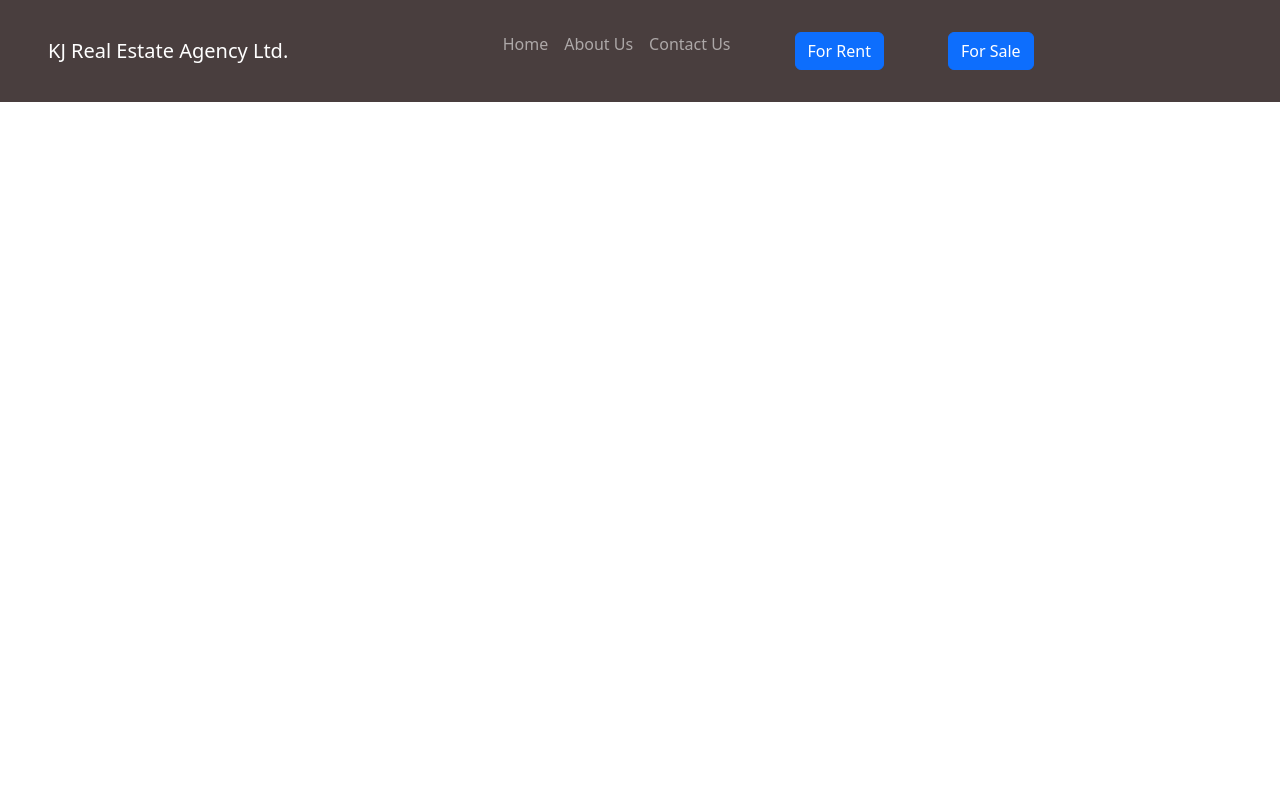
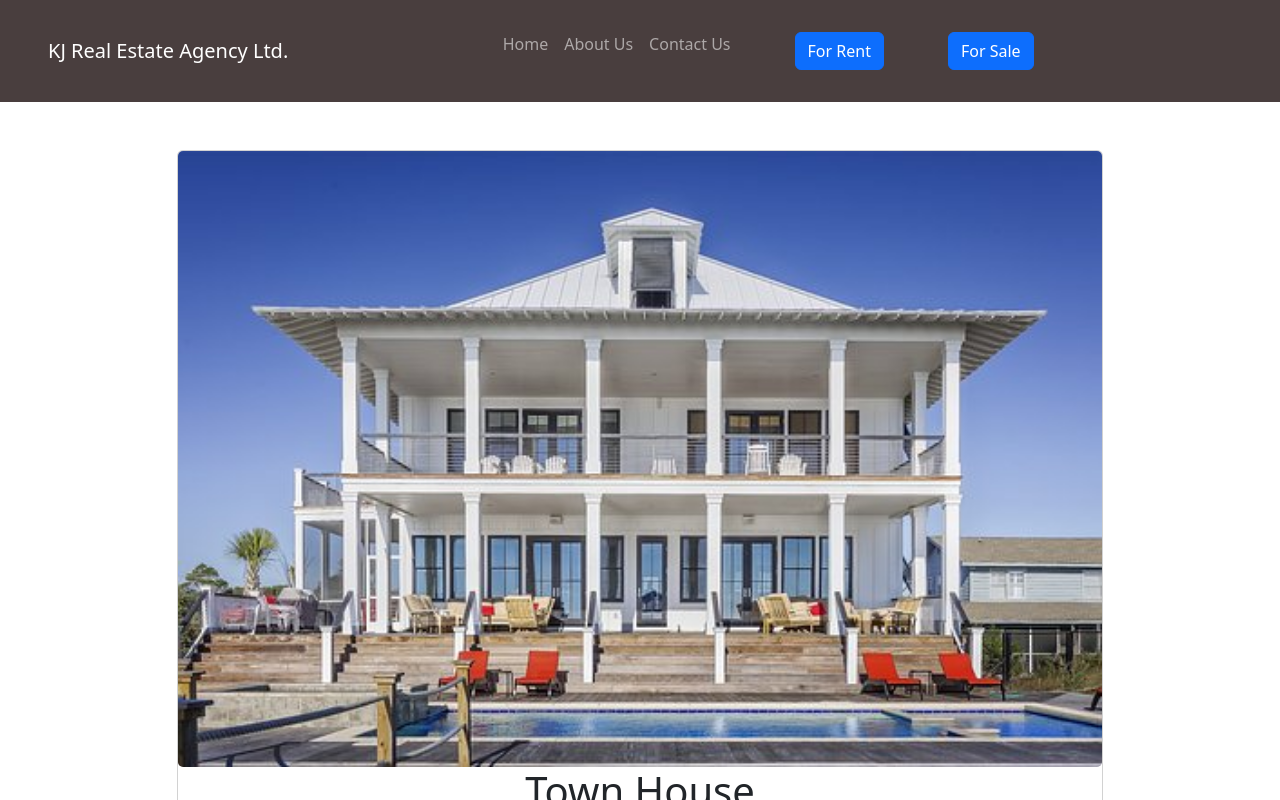
Before and after one commit to Kobby-Jones/react-deployment-with-k8s-ArgoCD, a React (Create React App) app: page /sales/sales-details/1 in a window 1280 px wide. Shown: the top 800 px of the page. Built offline with nearby package versions, Linux system fonts and the light colour scheme.

Commit message:
Sales Page router

```diff
--- a/src/components/Routers.jsx
+++ b/src/components/Routers.jsx
@@ -20,6 +20,7 @@ function Routers() {
             <Route path="/sales" element={<SalesPageWithFooter />} />
             <Route path="/rent" element={<RentPageWithFooter />} />
             <Route path='/rent/rent-details/:id' element={<RentDetails />} />
+            <Route path='/sales/sales-details/:id' element={<SalesDetails />} />
             <Route path="/rent-details/:id" element={<RentDetails />} />
             <Route path="/sales-details/:id" element={<SalesDetails />} />
         </Routes>
```
